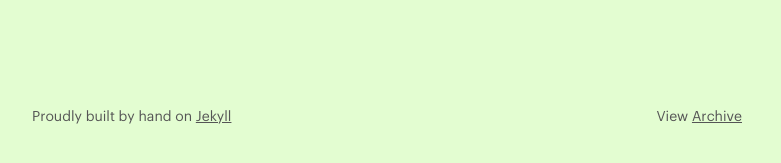
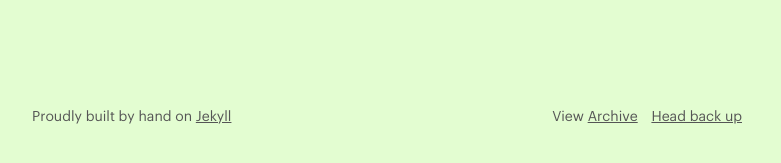
Before and after one commit to jonaschafer/jonaschafer.github.io, a Jekyll site: the page built from index.html, in a window 1280 px wide. Shown: the part 456-619 px from the top of the page, without its empty margins (248-1029 px from the left). Built offline with Jekyll 4.4.1, drawn with Linux system fonts in a browser that asks for light colours.

Commit message:
added scroll to top href in footer, tried navigation but ended up in head

```diff
--- a/_includes/footer.html
+++ b/_includes/footer.html
@@ -9,6 +9,7 @@
 		<div class="right">
 			<p class="footer">View
 				<a href="/archive" target="_blank">Archive</a>
+				<a href="#top">Head back up</a>
 			</p>
 		</div>
 
--- a/_includes/head.html
+++ b/_includes/head.html
@@ -1,4 +1,4 @@
-<head>
+<head id="top">
 	<meta charset="utf-8">
 	<meta http-equiv="x-ua-compatible" content="ie=edge">
 	<meta name="viewport" content="width=device-width, initial-scale=1">
```
Also changed, not shown: _includes/navigation.html (line endings or trailing spaces).
